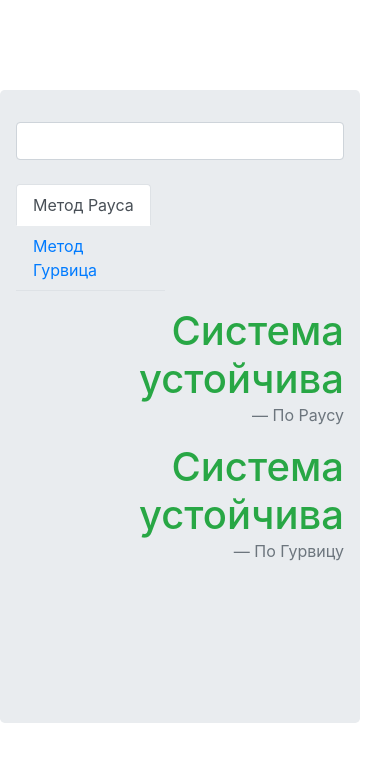
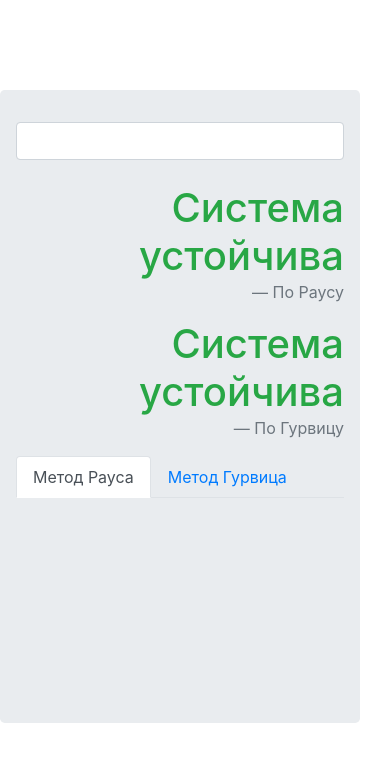
Before and after one commit to sevskii111/OTC, a website: page index.html in a window 390 px wide. Drawn offline with Linux system fonts and the light colour scheme.

Commit message:
mobile optimization

```diff
--- a/index.html
+++ b/index.html
@@ -23,7 +23,7 @@
                         </form>
                     </div>
                     <div class="row mt-2">
-                        <div class="col-6">
+                        <div class="col-12 col-md-6">
                             <ul class="nav nav-tabs">
                                 <li class="nav-item">
                                     <a href="#raus" class="nav-link active" data-toggle="tab">
@@ -50,7 +50,7 @@
                                 </div>
                             </div>
                         </div>
-                        <div class="col">
+                        <div class="col order-first col-md-last">
                             <blockquote class="blockquote text-right">
                                 <h1 id="rausResult" class="text-success mb-0">Система устойчива</h1>
                                 <footer class="blockquote-footer">По Раусу</footer>
```
